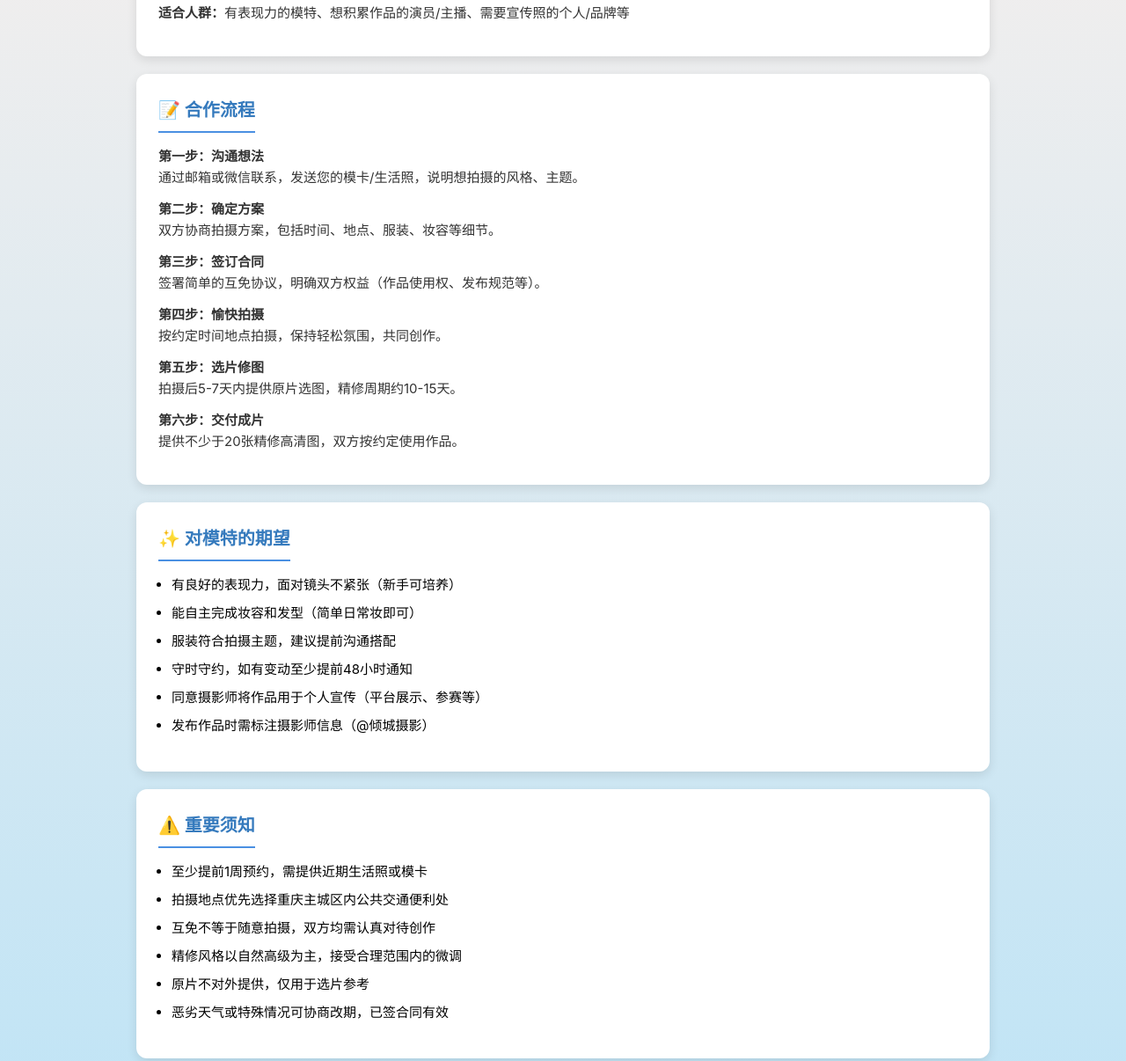
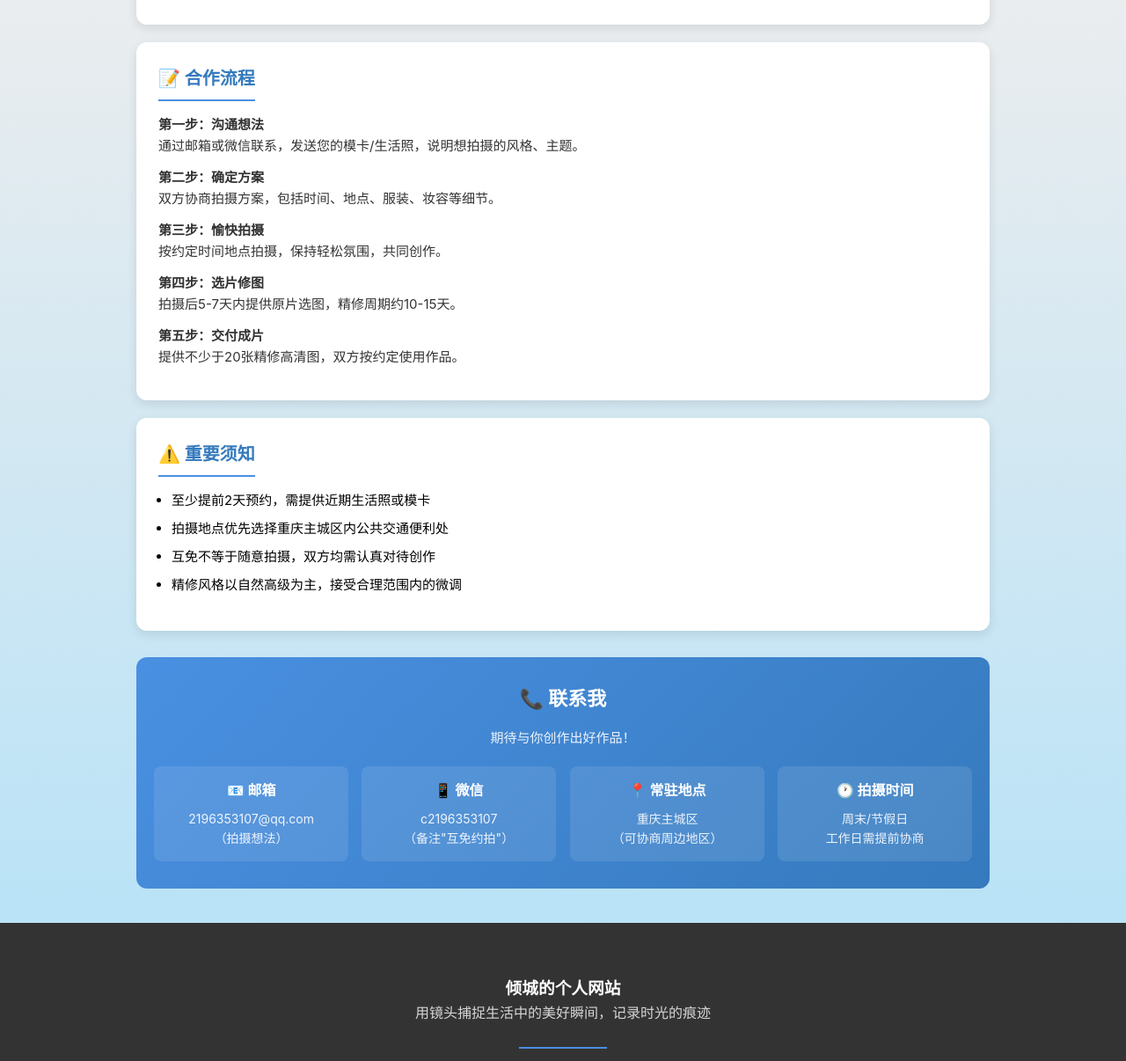
Before and after one commit to qc-211/a001, a plain HTML site: page 约拍.html in a window 1280 px wide. Shown: the part 450-1656 px from the top of the page at 88% size. Drawn offline with Linux system fonts and the light colour scheme.

Commit message:
Add files via upload

```diff
--- a/约拍.html
+++ b/约拍.html
@@ -219,14 +219,13 @@
             <!-- 服务介绍 -->
             <div class="content-card">
                 <h2>📸 互免合作说明</h2>
-                <p>我提供**互免（互相免费）**拍摄服务，旨在与志同道合的朋友共同创作优质作品：</p>
+                <p>我提供拍摄服务，旨在与志同道合的朋友共同创作优质作品：</p>
                 <ul>
                     <li>🤝 <strong>拍摄免费</strong>：不收取任何拍摄费用，模特也无需支付报酬</li>
                     <li>📷 <strong>共同创作</strong>：双方共同策划主题，互相尊重创意想法</li>
                     <li>💄 <strong>分工明确</strong>：模特负责服装、化妆；摄影师提供拍摄、后期</li>
                     <li>🎨 <strong>作品共享</strong>：摄影师获得作品展示权，模特获得全部精修成片</li>
                 </ul>
-                <p><strong>适合人群：</strong>有表现力的模特、想积累作品的演员/主播、需要宣传照的个人/品牌等</p>
             </div>
 
             <!-- 拍摄流程 -->
@@ -238,21 +237,18 @@
                 <p><strong>第二步：确定方案</strong><br>
                 双方协商拍摄方案，包括时间、地点、服装、妆容等细节。</p>
 
-                <p><strong>第三步：签订合同</strong><br>
-                签署简单的互免协议，明确双方权益（作品使用权、发布规范等）。</p>
-
-                <p><strong>第四步：愉快拍摄</strong><br>
+                <p><strong>第三步：愉快拍摄</strong><br>
                 按约定时间地点拍摄，保持轻松氛围，共同创作。</p>
 
-                <p><strong>第五步：选片修图</strong><br>
+                <p><strong>第四步：选片修图</strong><br>
                 拍摄后5-7天内提供原片选图，精修周期约10-15天。</p>
 
-                <p><strong>第六步：交付成片</strong><br>
+                <p><strong>第五步：交付成片</strong><br>
                 提供不少于20张精修高清图，双方按约定使用作品。</p>
             </div>
 
             <!-- 互免要求 -->
-            <div class="content-card">
+          <!--  <div class="content-card">
                 <h2>✨ 对模特的期望</h2>
                 <ul>
                     <li>有良好的表现力，面对镜头不紧张（新手可培养）</li>
@@ -262,18 +258,17 @@
                     <li>同意摄影师将作品用于个人宣传（平台展示、参赛等）</li>
                     <li>发布作品时需标注摄影师信息（@倾城摄影）</li>
                 </ul>
-            </div>
+            </div> -->
 
             <!-- 注意事项 -->
             <div class="content-card">
                 <h2>⚠️ 重要须知</h2>
                 <ul>
-                    <li>至少提前1周预约，需提供近期生活照或模卡</li>
+                    <li>至少提前2天预约，需提供近期生活照或模卡</li>
                     <li>拍摄地点优先选择重庆主城区内公共交通便利处</li>
                     <li>互免不等于随意拍摄，双方均需认真对待创作</li>
                     <li>精修风格以自然高级为主，接受合理范围内的微调</li>
-                    <li>原片不对外提供，仅用于选片参考</li>
-                    <li>恶劣天气或特殊情况可协商改期，已签合同有效</li>
+
                 </ul>
             </div>
 
@@ -285,12 +280,12 @@
                     <div class="contact-item">
                         <h3>📧 邮箱</h3>
                         <p>2196353107@qq.com</p>
-                        <p>（发送模卡+拍摄想法）</p>
+                        <p>（拍摄想法）</p>
                     </div>
                     <div class="contact-item">
                         <h3>📱 微信</h3>
-                        <p>qingcheng_photo</p>
-                        <p>（添加备注"互免约拍"）</p>
+                        <p>c2196353107</p>
+                        <p>（备注"互免约拍"）</p>
                     </div>
                     <div class="contact-item">
                         <h3>📍 常驻地点</h3>
```
